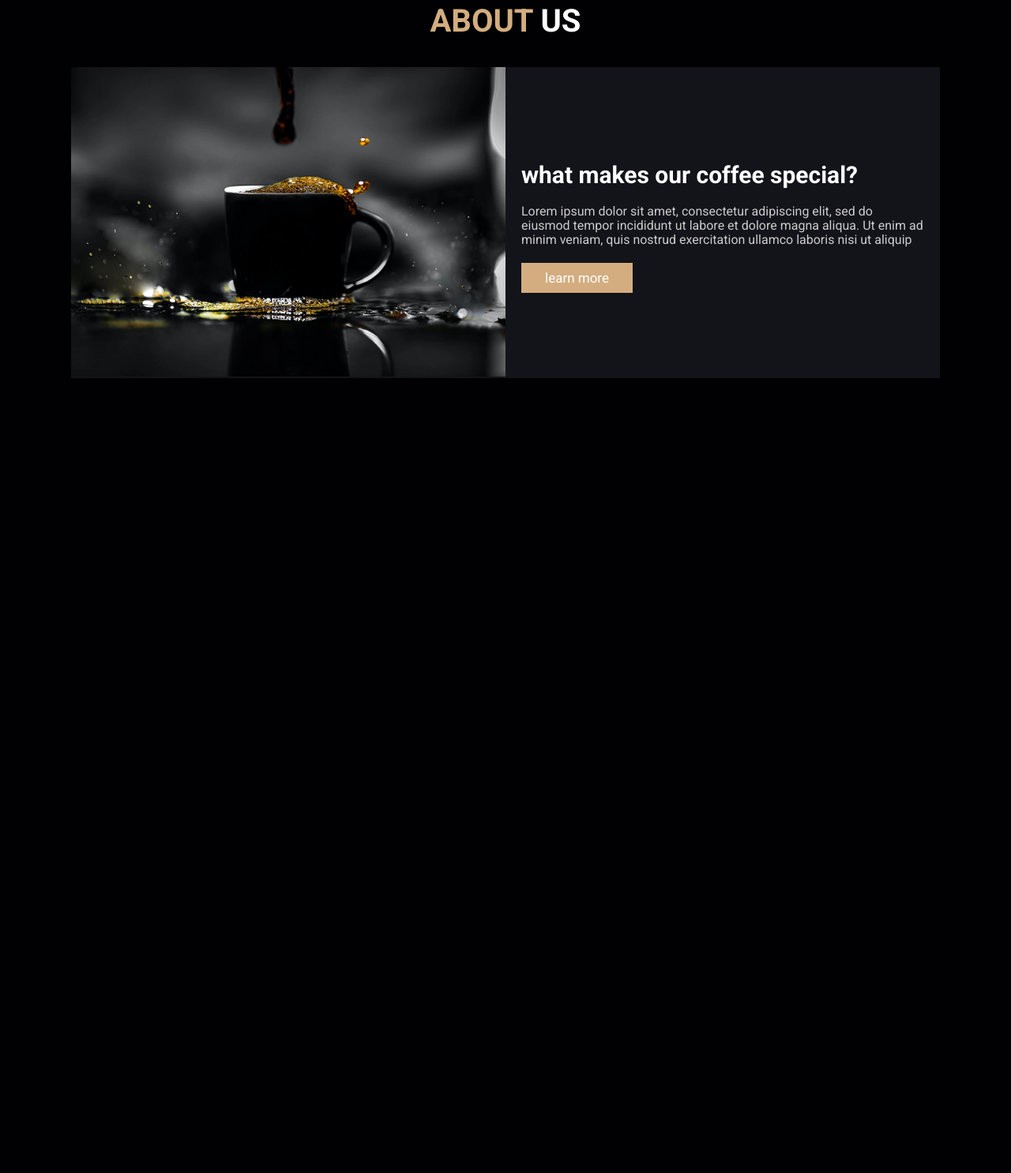
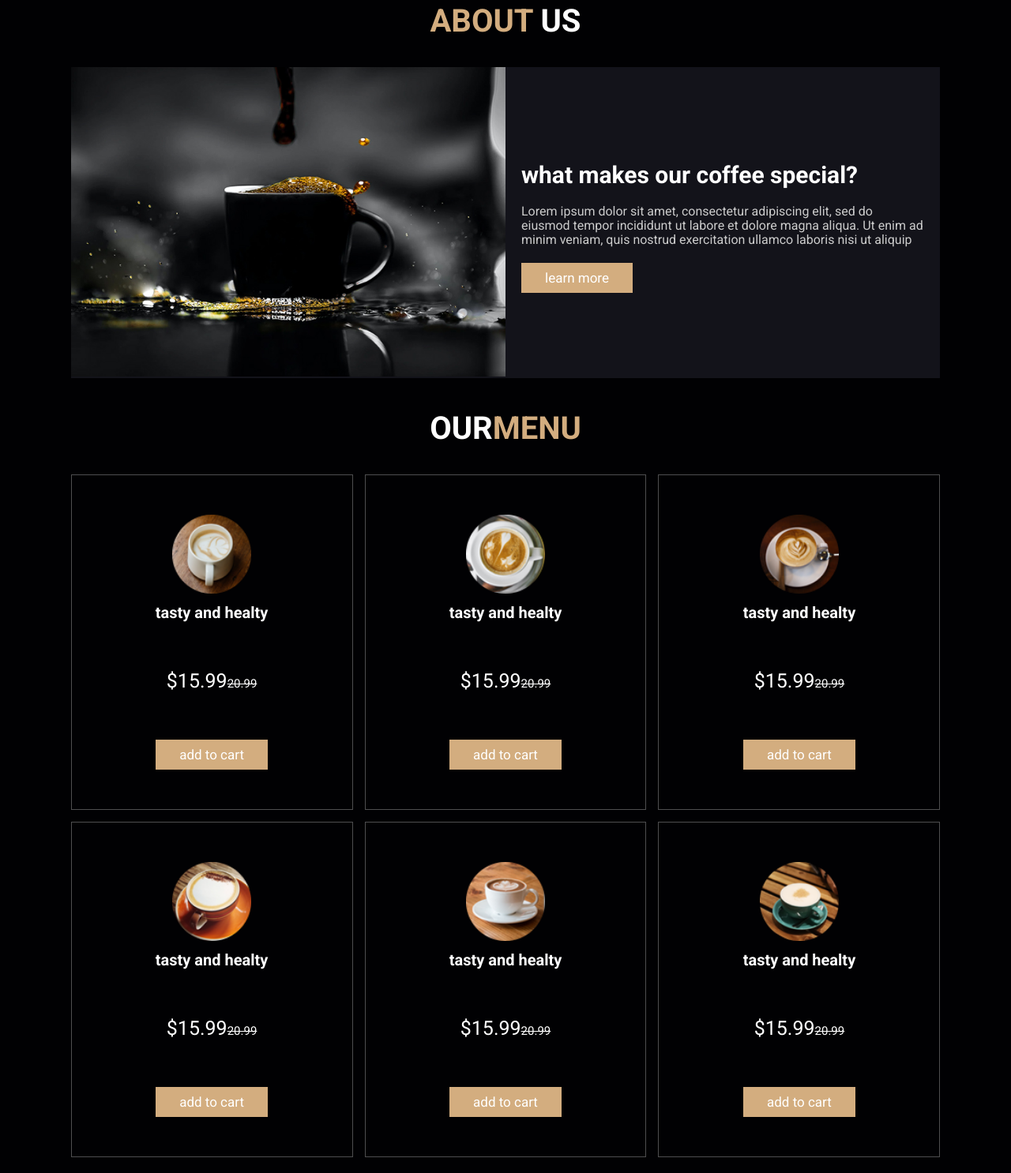
Before and after one commit to Ugesh2204/Ecom-coffee, a plain HTML site: page index.html in a window 1280 px wide. Shown: the part 817-2303 px from the top of the page at 79% size. Before the commit the page ends 1316 px from the top, so only its background shows below. Drawn offline with Linux system fonts and the light colour scheme.

Commit message:
Cart with  Display Grid,Selector attribute:hover > *

```diff
--- a/css/style.css
+++ b/css/style.css
@@ -266,6 +266,46 @@ section {
     line-height: 1.8rem;
 }
 
+.menu .box-container {
+    display: grid;
+    grid-template-columns: repeat(auto-fit, minmax(30rem, 1fr));
+    gap:1.5rem;
+}
+.menu .box-container .box {
+    padding: 5rem;
+    text-align: center;
+    border:var(--border);
+}
+
+.menu .box-container .box img {
+    height: 10rem;
+}
+.menu .box-container .box h3 {
+    color:#fff;
+    font-size:2rem;
+    padding:1rem 0;
+}
+
+.menu .box-container .box .price {
+    color:#fff;
+    font-size:2.5rem;
+    padding:5rem 0;
+}
+/* text-decoration: line-through; add strike to price*/
+.menu .box-container .box .price span{
+    font-size:1.5rem;
+    text-decoration: line-through;
+}
+
+.menu .box-container .box:hover {
+   background: #fff;
+}
+
+.menu .box-container .box:hover > *{
+color:var(--black);
+}
+
+
 /*media queries */
 @media (max-width:991px) {
     html {
--- a/index.html
+++ b/index.html
@@ -90,6 +90,51 @@
 </section>
 <!--about section ends-->
 
+<!--menu section starts -->
+<section class="menu" id="menu">
+    <h1 class="heading">Our<span>menu</span></h1>
+    <div class="box-container">
+        <div class="box">
+            <img src="images/menu-1.png" alt="">
+            <h3>tasty and healty</h3>
+            <div class="price">$15.99<span>20.99</span></div>
+            <a href="#" class="btn">add to cart</a>
+        </div>
+        <div class="box">
+            <img src="images/menu-2.png" alt="">
+            <h3>tasty and healty</h3>
+            <div class="price">$15.99<span>20.99</span></div>
+            <a href="#" class="btn">add to cart</a>
+        </div>
+        <div class="box">
+            <img src="images/menu-3.png" alt="">
+            <h3>tasty and healty</h3>
+            <div class="price">$15.99<span>20.99</span></div>
+            <a href="#" class="btn">add to cart</a>
+        </div>
+        <div class="box">
+            <img src="images/menu-4.png" alt="">
+            <h3>tasty and healty</h3>
+            <div class="price">$15.99<span>20.99</span></div>
+            <a href="#" class="btn">add to cart</a>
+        </div>
+        <div class="box">
+            <img src="images/menu-5.png" alt="">
+            <h3>tasty and healty</h3>
+            <div class="price">$15.99<span>20.99</span></div>
+            <a href="#" class="btn">add to cart</a>
+        </div>
+        <div class="box">
+            <img src="images/menu-6.png" alt="">
+            <h3>tasty and healty</h3>
+            <div class="price">$15.99<span>20.99</span></div>
+            <a href="#" class="btn">add to cart</a>
+        </div>
+    </div>
+</section>
+<!--menu section ends -->
+
+
 
      <script src="js/script.js"></script>
 
```
